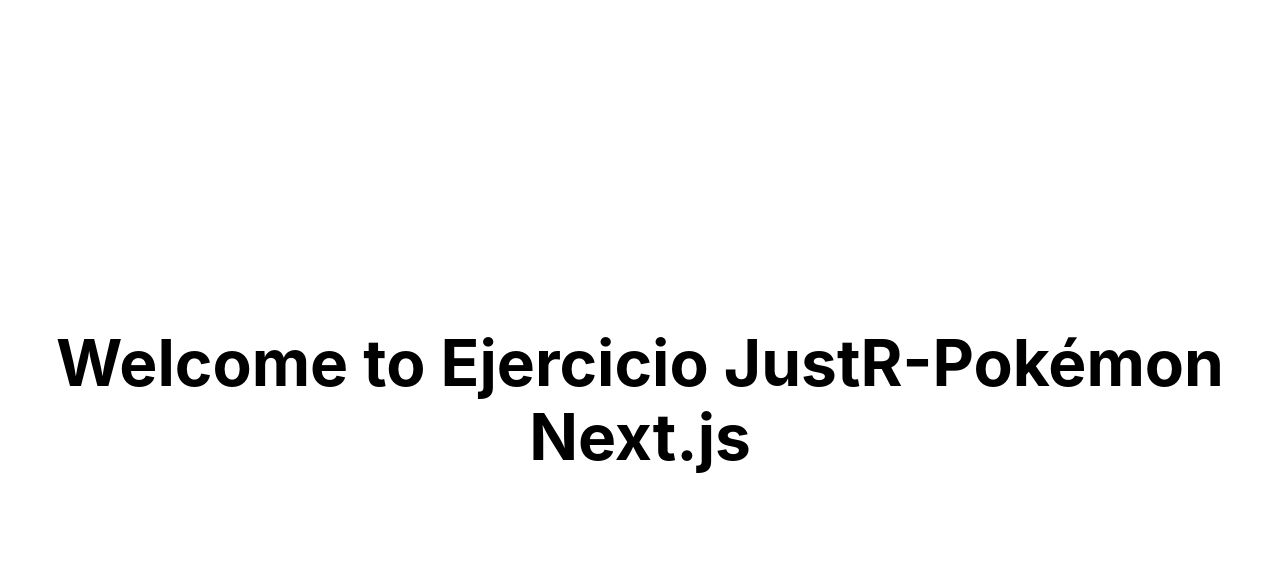
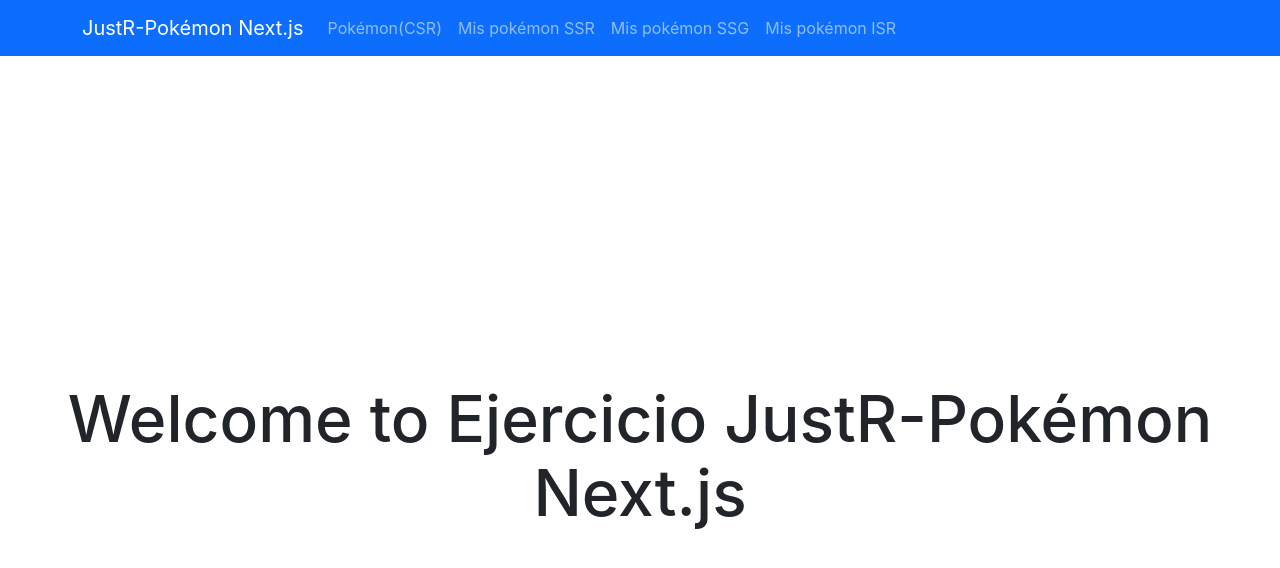
Before and after one commit to alext100/W08-pokemons-next, a Next.js app: page / in a window 1280 px wide. Shown: the top 568 px of the page. Built offline with nearby package versions, Linux system fonts and the light colour scheme.

Commit message:
Component <Header /> to MyApp added

```diff
--- a/components/Header/Header.js
+++ b/components/Header/Header.js
@@ -1,5 +1,4 @@
 import { Container, Nav, Navbar, NavLink } from "react-bootstrap";
-/* import { NavLink } from "react-router-dom"; */
 import styles from "../../styles/Header.module.css";
 
 const Header = () => {
@@ -10,19 +9,19 @@
         <Navbar.Toggle aria-controls="responsive-navbar-nav" />
         <Navbar.Collapse id="responsive-navbar-nav">
           <Nav className="me-auto">
-            <NavLink className="header-navlink" to="/main">
+            <NavLink className={styles.headerNavlink} to="/CSR">
               Pokémon(CSR)
             </NavLink>
 
-            <NavLink className="header-navlink" to="/SSR">
+            <NavLink className={styles.headerNavlink} to="/SSR">
               Mis pokémon SSR
             </NavLink>
 
-            <NavLink className="header-navlink" to="/SSG">
+            <NavLink className={styles.headerNavlink} to="/SSG">
               Mis pokémon SSG
             </NavLink>
 
-            <NavLink className="header-navlink" to="/ISR">
+            <NavLink className={styles.headerNavlink} to="/ISR">
               Mis pokémon ISR
             </NavLink>
           </Nav>
--- a/package.json
+++ b/package.json
@@ -8,9 +8,12 @@
     "lint": "next lint"
   },
   "dependencies": {
+    "bootstrap": "^5.1.3",
     "next": "12.0.4",
     "react": "17.0.2",
-    "react-dom": "17.0.2"
+    "react-bootstrap": "^2.0.2",
+    "react-dom": "17.0.2",
+    "react-router-dom": "^6.0.2"
   },
   "devDependencies": {
     "eslint": "7.32.0",
--- a/pages/_app.js
+++ b/pages/_app.js
@@ -1,7 +1,14 @@
-import '../styles/globals.css'
+import "bootstrap/dist/css/bootstrap.min.css";
+import Header from "../components/Header/Header";
+import "../styles/globals.css";
 
 function MyApp({ Component, pageProps }) {
-  return <Component {...pageProps} />
+  return (
+    <>
+      <Header />
+      <Component {...pageProps} />
+    </>
+  );
 }
 
-export default MyApp
+export default MyApp;
--- a/styles/Header.module.css
+++ b/styles/Header.module.css
@@ -1,4 +1,4 @@
-.header-navlink {
+.headerNavlink {
   color: rgba(255, 255, 255, 0.55);
   padding-right: 0.5rem;
   padding-left: 0.5rem;
@@ -8,7 +8,7 @@
   transition: color 0.15s ease-in-out, border-color 0.15s ease-in-out,
     background-color 0.15s ease-in-out;
 }
-.header-navlink:hover {
+.headerNavlink:hover {
   color: rgba(255, 255, 255, 0.75);
 }
 .active {
```
Also changed, not shown: 1 other file (tests, documents, lock files or other folders).
